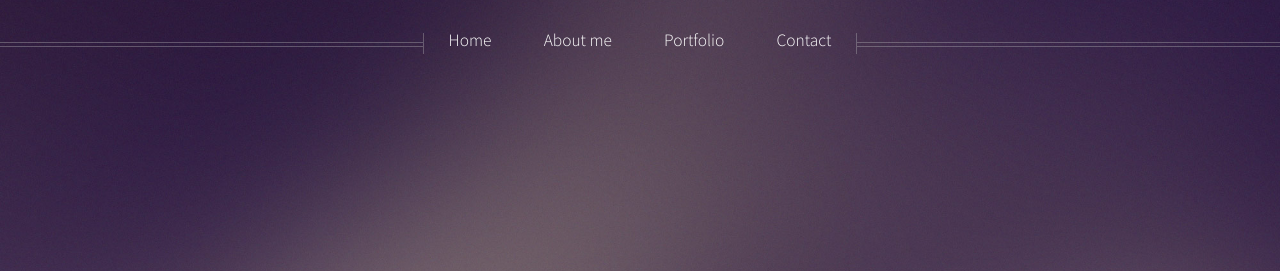
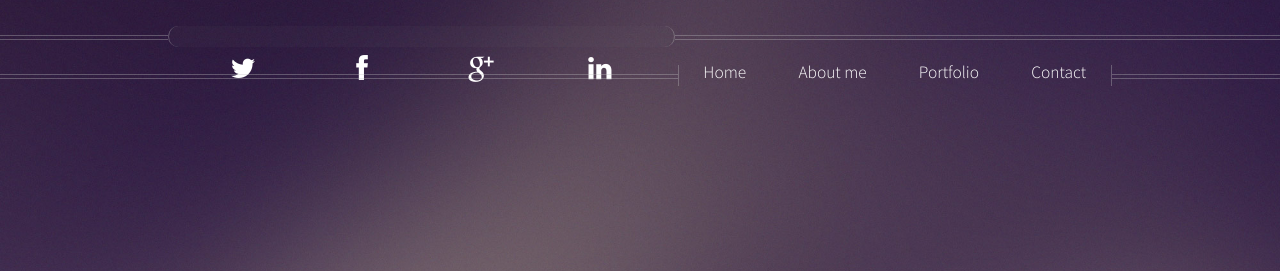
Before and after one commit to arvicode/arvicode.github.io, a plain HTML site: page index.html in a window 1280 px wide. Shown: the top 271 px of the page. Drawn offline with Linux system fonts and the light colour scheme.

Commit message:
Update index.html

```diff
--- a/index.html
+++ b/index.html
@@ -41,6 +41,12 @@
       </div>
       <!-- Nav -->
       <nav id="nav">
+      <ul class="icons">
+          <li><a href="https://twitter.com/v_arvind20" class="fa fa-twitter solo"><span>Twitter</span></a></li>
+          <li><a href="https://www.facebook.com/arvindv20" class="fa fa-facebook solo"><span>Facebook</span></a></li>
+          <li><a href="https://plus.google.com/u/0/107974961308223058925/posts" class="fa fa-google-plus solo"><span>Google+</span></a></li>
+          <li><a href="https://in.linkedin.com/in/arvindv20/" class="fa fa-linkedin solo"><span>Linkedin</span></a></li>
+        </ul>
         <ul>
           <li><a href="/">Home</a></li>
           <li><a id="go-to-about" href="#">About me</a></li>
```
